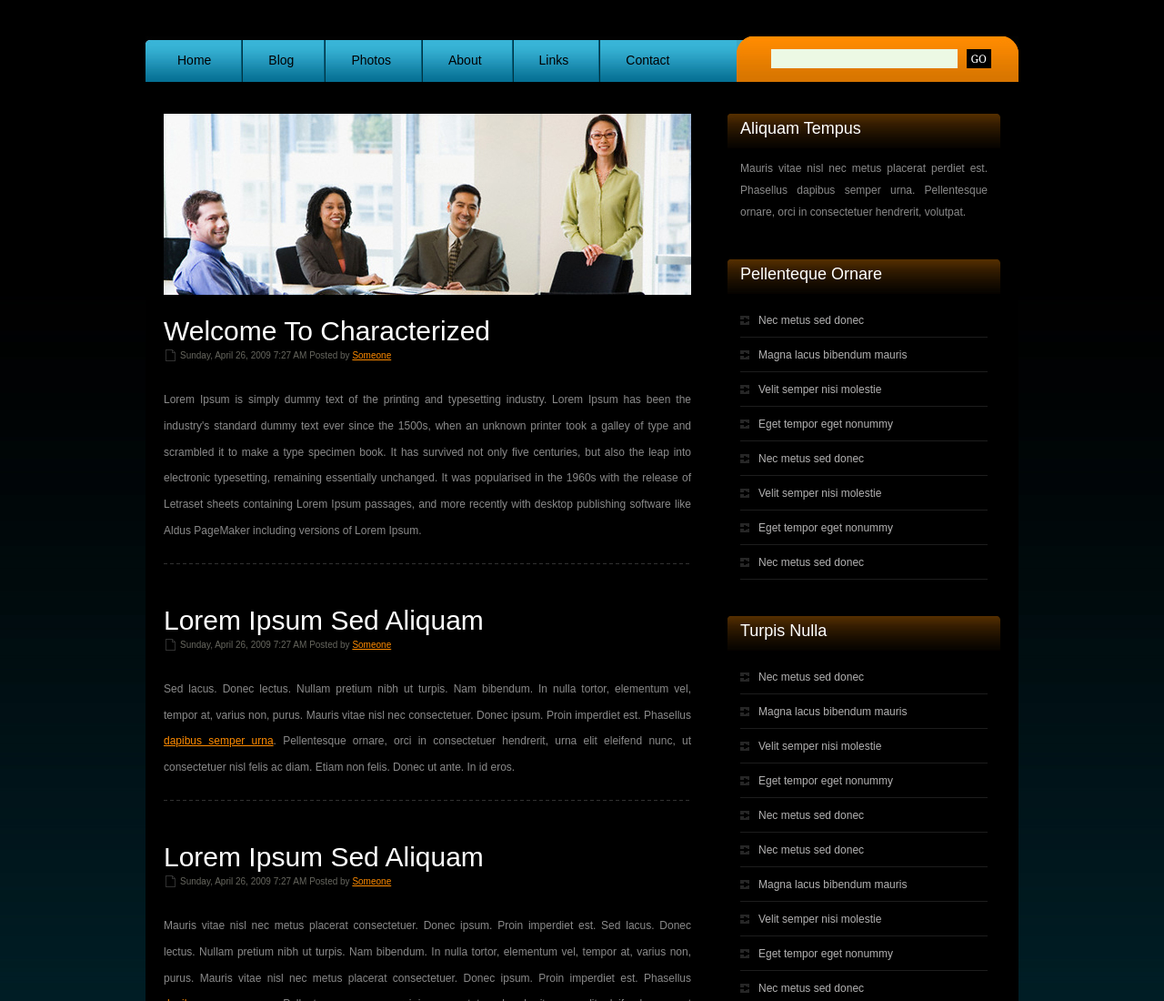
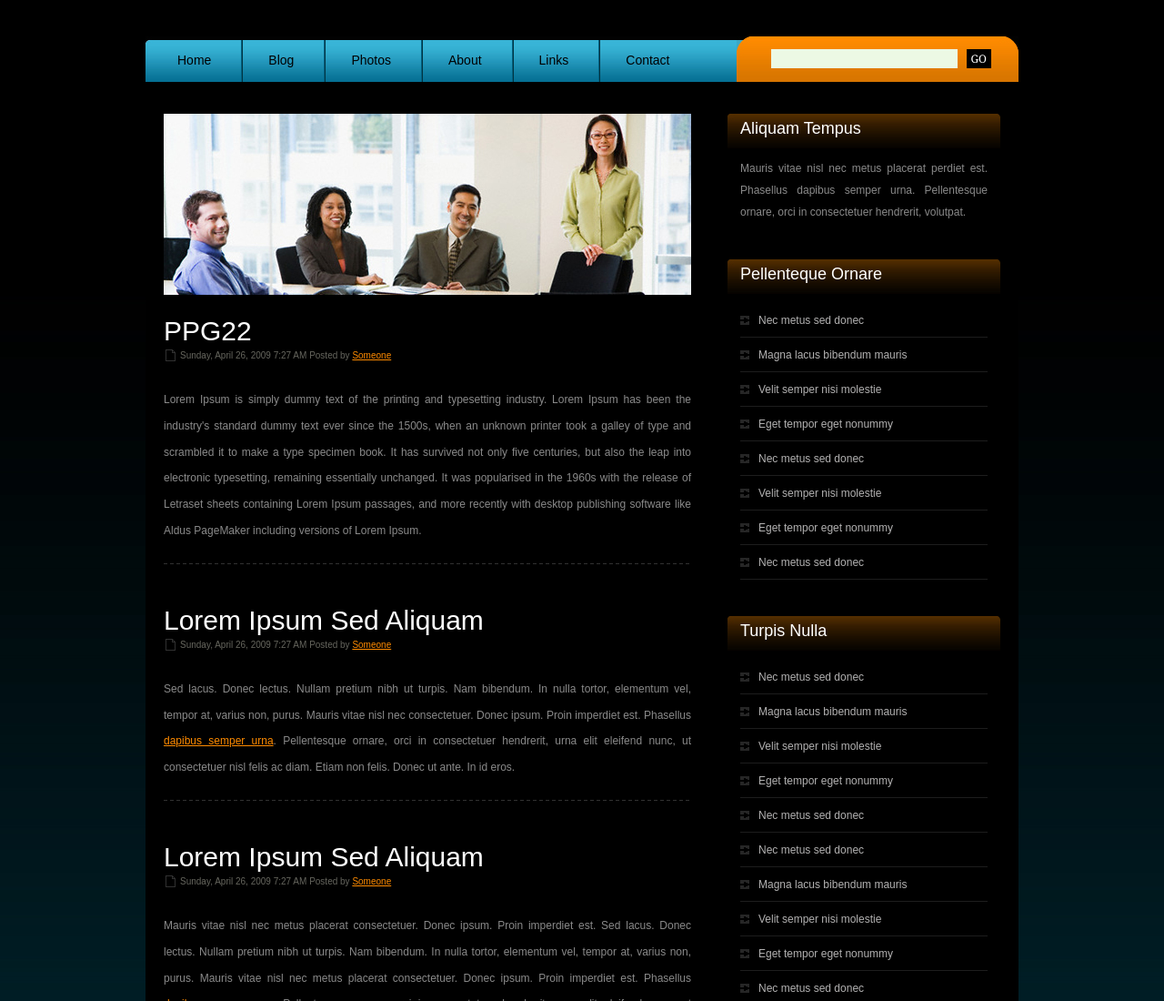
Before and after one commit to PedroPatinoGarcia/goal-PPG22, a plain HTML site: page index.html in a window 1280 px wide. Shown: the top 1100 px of the page at 91% size. Drawn offline with Linux system fonts and the light colour scheme.

```diff
--- a/index.html
+++ b/index.html
@@ -42,7 +42,7 @@
 		<div id="content">
 			<div id="banner"><img src="images/img09.jpg" alt="" /></div>
 			<div class="post">
-				<h2 class="title"><a href="#">Welcome to Characterized </a></h2>
+				<h2 class="title"><a href="#">PPG22 </a></h2>
 				<p class="meta">Sunday, April 26, 2009 7:27 AM Posted by <a href="#">Someone</a></p>
 				<div class="entry">
 					<p>Lorem Ipsum is simply dummy text of the printing and typesetting industry. Lorem Ipsum has been the industry's standard dummy text ever since the 1500s, when an unknown printer took a galley of type and scrambled it to make a type specimen book. It has survived not only five centuries, but also the leap into electronic typesetting, remaining essentially unchanged. It was popularised in the 1960s with the release of Letraset sheets containing Lorem Ipsum passages, and more recently with desktop publishing software like Aldus PageMaker including versions of Lorem Ipsum.</p>
```
